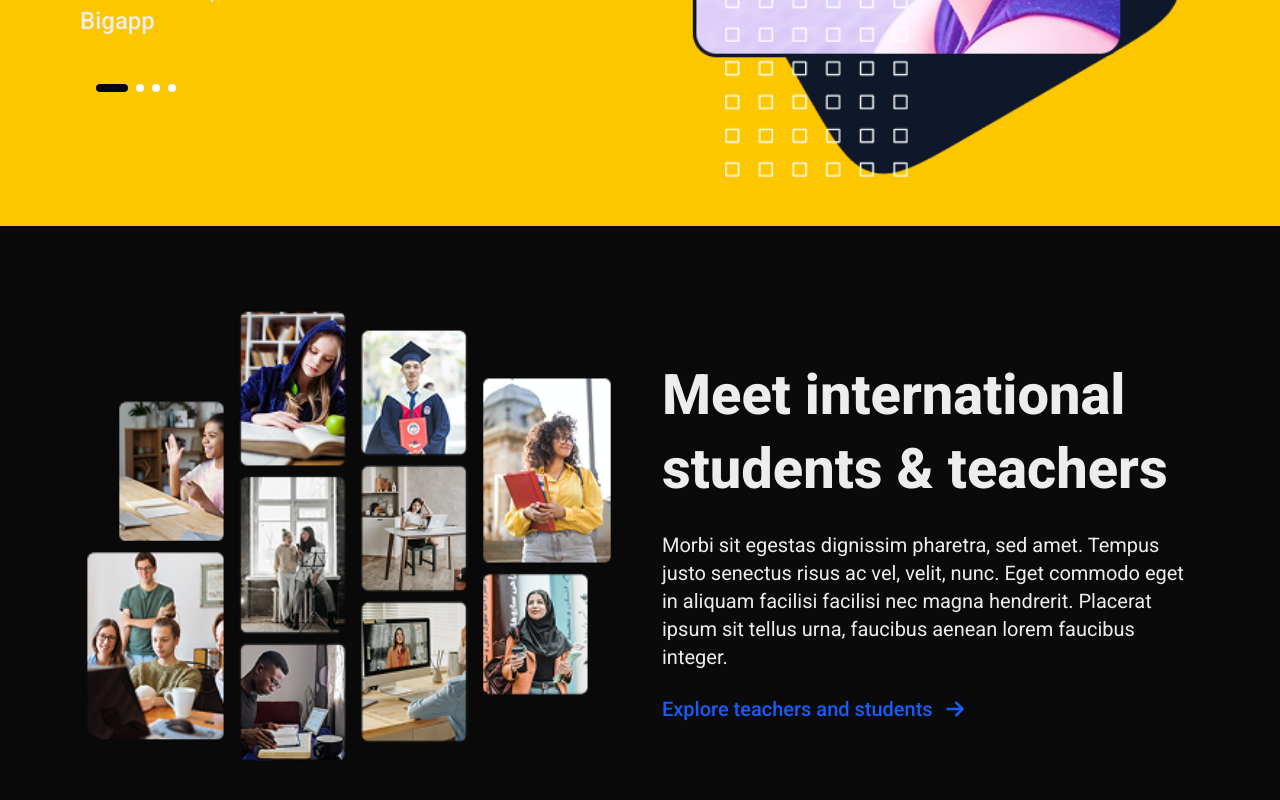
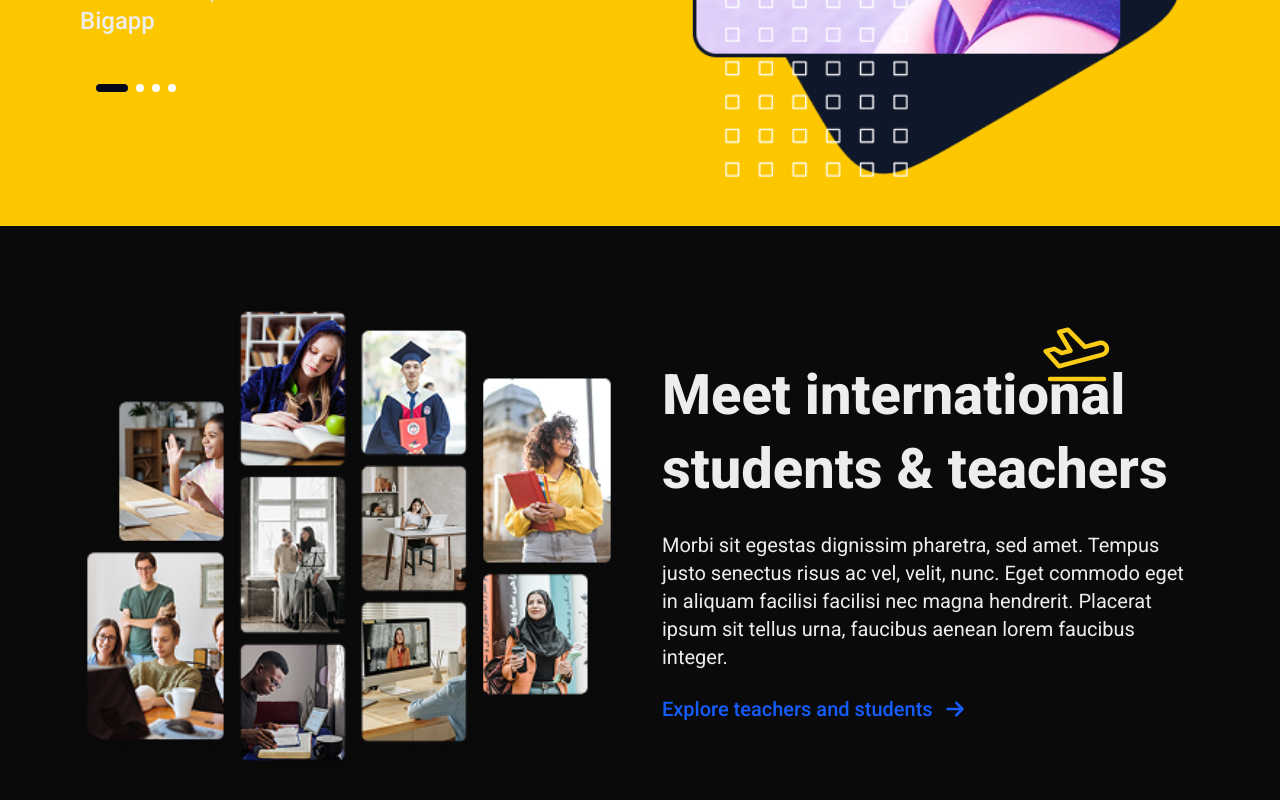
Before and after one commit to renanvcb/buzzvel-test, a Next.js app: page / in a window 1280 px wide. Shown: the part 1920-2720 px from the top of the page. Built offline with nearby package versions, Linux system fonts and the light colour scheme.

Commit message:
feat: add plane departure illustration to Students component header

```diff
--- a/src/components/students/index.tsx
+++ b/src/components/students/index.tsx
@@ -20,8 +20,20 @@ export function Students() {
         viewport={{ once: true, amount: 0.5 }}
         className="px-4 space-y-6 lg:px-0 lg:order-2"
       >
-        <h2 className="text-2xl font-bold xl:font-extrabold xl:text-[56px]">
-          Meet international students & teachers
+        <h2 className="text-2xl font-bold xl:font-extrabold xl:text-[56px] relative">
+          Meet internatio
+          <span className="relative inline-block">
+            <span
+              className="absolute -top-4 w-full h-full max-w-12 bg-no-repeat bg-contain xl:-top-6 xl:left-1"
+              style={{
+                backgroundImage: "url('/plane-departure.svg')",
+                zIndex: -1,
+                transform: "scale(1.5)", // Adjust scale as needed
+              }}
+            />
+            <span className="relative z-10">na</span>
+          </span>
+          l students & teachers
         </h2>
         <p className="xl:text-xl">
           Morbi sit egestas dignissim pharetra, sed amet. Tempus justo senectus
```
Also changed, not shown: public/plane-departure.svg (added).
